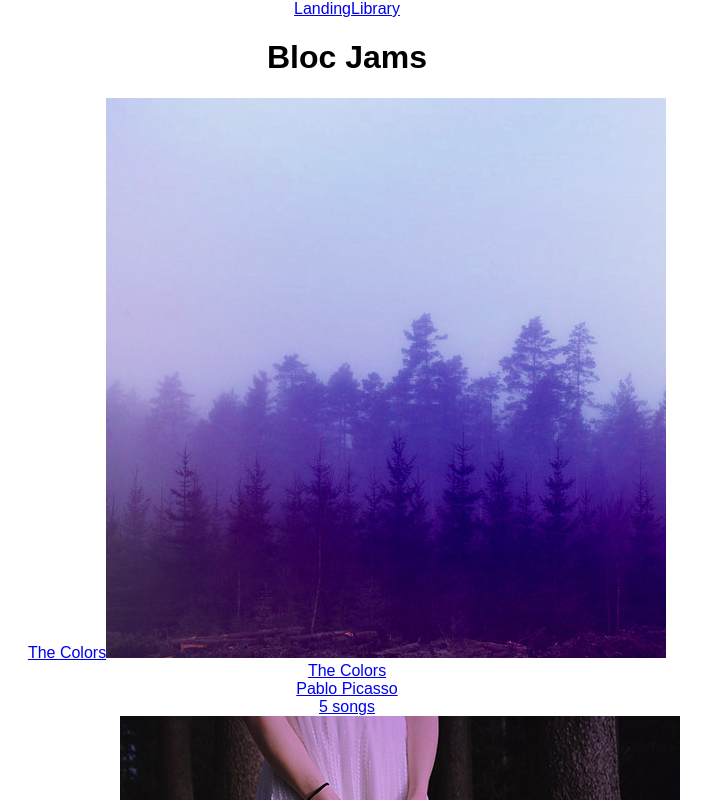
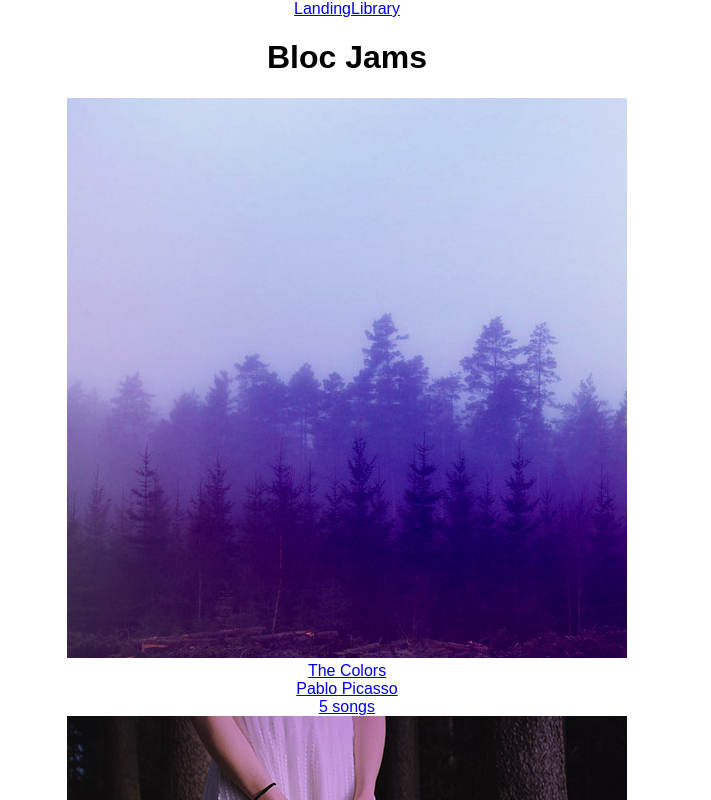
Before and after one commit to nathankimjs/bloc-jams-react, a React (Create React App) app: page /library in a window 1280 px wide. Shown: the top 800 px of the page, without its empty margins (293-1004 px from the left). Built offline with nearby package versions, Linux system fonts and the light colour scheme.

Commit message:
Checkpoint 5 Library: Updated

```diff
--- a/src/components/Library.js
+++ b/src/components/Library.js
@@ -14,7 +14,6 @@ class Library extends Component {
         {
           this.state.albums.map( (album, index ) =>
             <Link to={`/album/${album.slug}`} key={index}>
-              {album.title}
               <img src={album.albumCover} alt={album.title} />
               <div> {album.title} </div>
               <div> {album.artist} </div>
```
